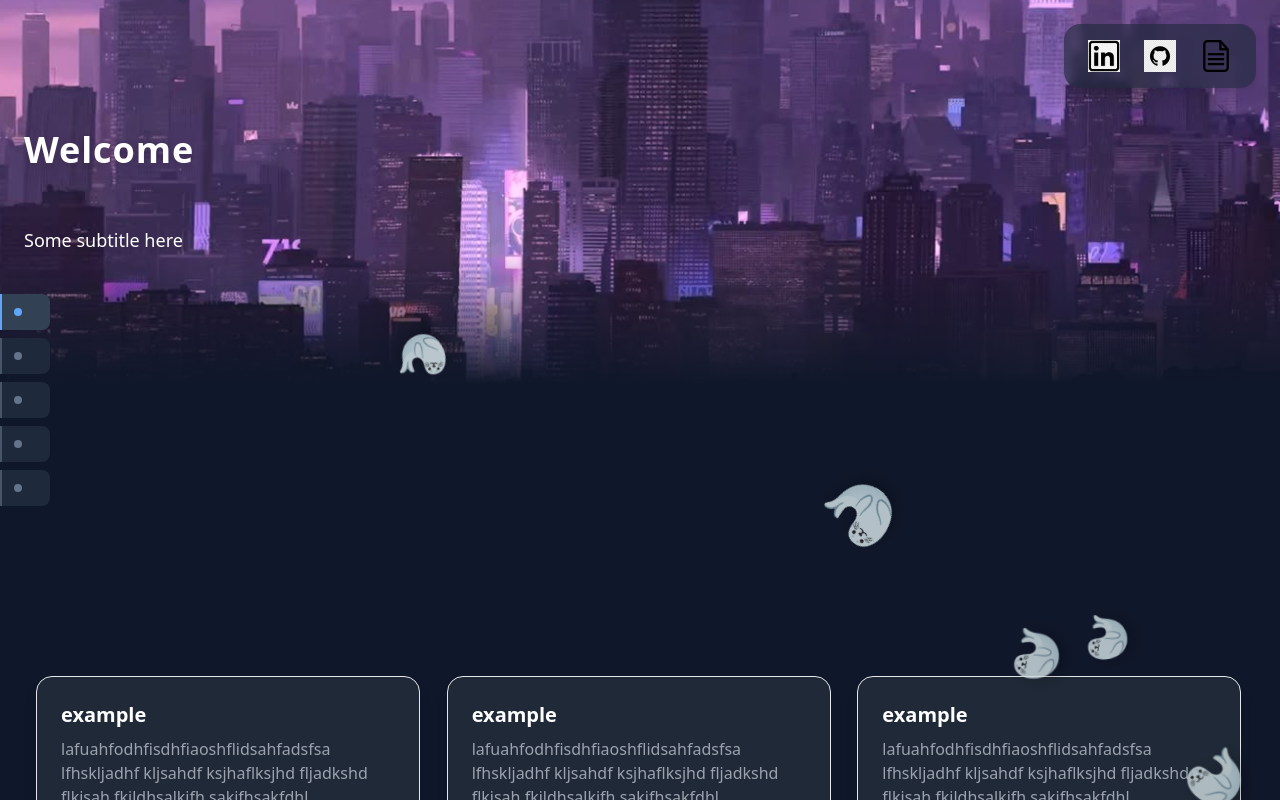
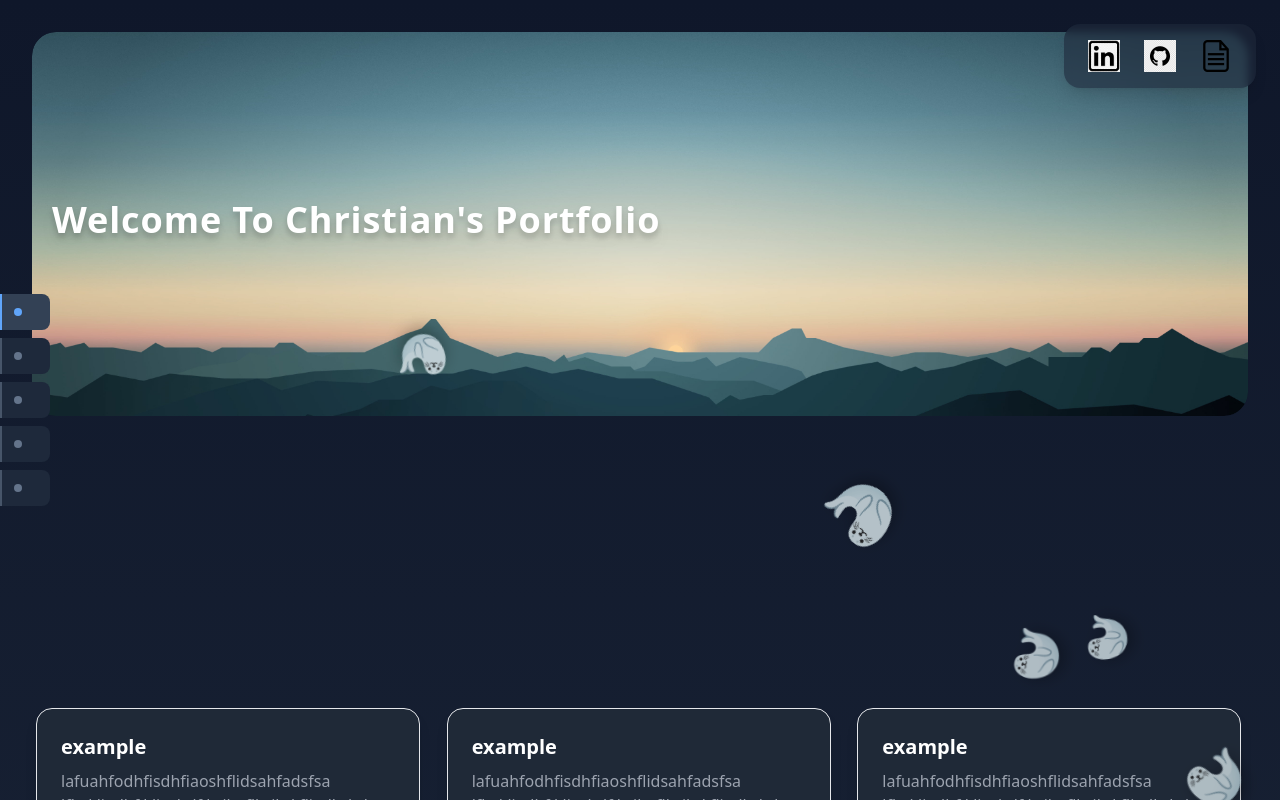
Before and after one commit to ChristianPuello/portfolio, a React (Vite) app: page / in a window 1280 px wide. Shown: the top 800 px of the page. Built offline with nearby package versions, Linux system fonts and the light colour scheme.

Commit message:
reworked hero

```diff
--- a/src/App.tsx
+++ b/src/App.tsx
@@ -20,7 +20,7 @@ function App() {
   return (
     <>
       <FallingSeals />
-      <div className="min-h-screen bg-slate-900 text-white">
+      <div className="min-h-screen bg-gradient-to-b from-slate-900 via-slate-800 to-slate-90 text-white">
         <Sidebar />
 
         <div
@@ -37,7 +37,7 @@ function App() {
           </div>
         </div>
 
-        <section id="top">
+        <section id="top" className="px-8 pt-8 max-w-7xl mx-auto">
           <Hero />
         </section>
 
--- a/src/components/Hero.tsx
+++ b/src/components/Hero.tsx
@@ -1,28 +1,24 @@
-import landscapeImg from "../assets/background2.jpg" // your image path
+import landscapeImg from "../assets/background3.jpg" // your image path
 
 export default function Hero() {
   return (
-    <div className="relative w-full h-96">
+    <div className="relative w-full h-96 overflow-hidden rounded-3xl">
 
-      {/* Background image */}
+
       <img
         src={landscapeImg}
         alt="landscape"
-        className="w-full h-full object-cover"
+        className="w-full h-full object-cover rounded-3xl drop shadow-2xl"
       />
 
-      {/* Welcome text */}
-      <div className="absolute inset-0 flex flex-col items-left justify-center">
-        <h2 className=" p-6 text-white text-4xl font-bold tracking-wide drop-shadow-lg">
-          Welcome
+      <div className="absolute inset-0 flex flex-col items-left justify-center drop-shadow-lg">
+        <h2 className=" text-white text-4xl font-bold tracking-wide drop-shadow-lg pl-5">
+          Welcome To Christian's Portfolio
         </h2>
-        <p className="p-6 text-white text-lg mt-2 drop-shadow-md">
-          Some subtitle here
+        <p className=" text-white text-lg mt-2 drop-shadow-md pl-6">
+
         </p>
       </div>
-
-      {/* Fade to your bg color at the bottom */}
-      <div className="absolute bottom-0 left-0 right-0 h-32 bg-gradient-to-b from-transparent to-slate-900" />
 
     </div>
   )
```
Also changed, not shown: src/assets/background3.jpg (added).
